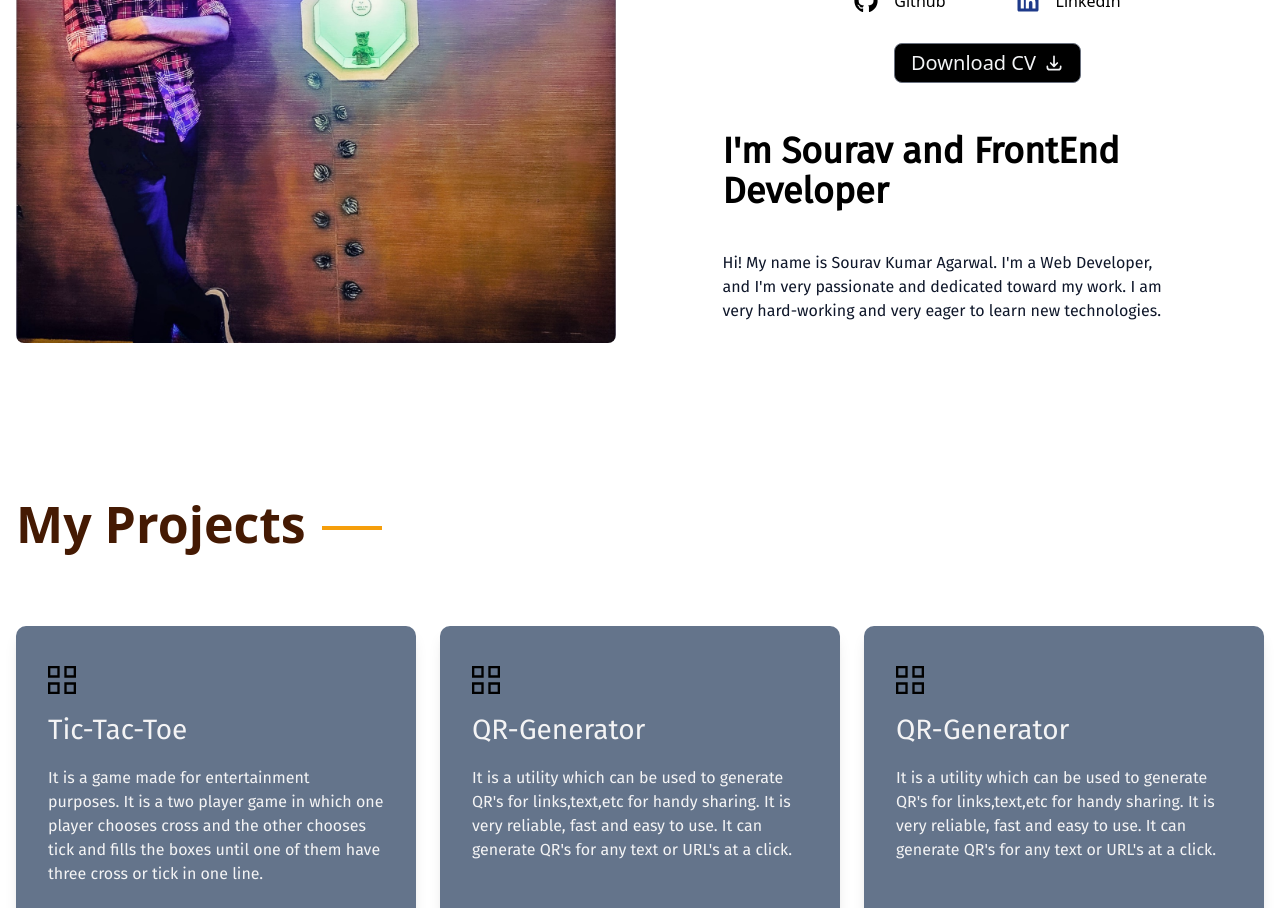
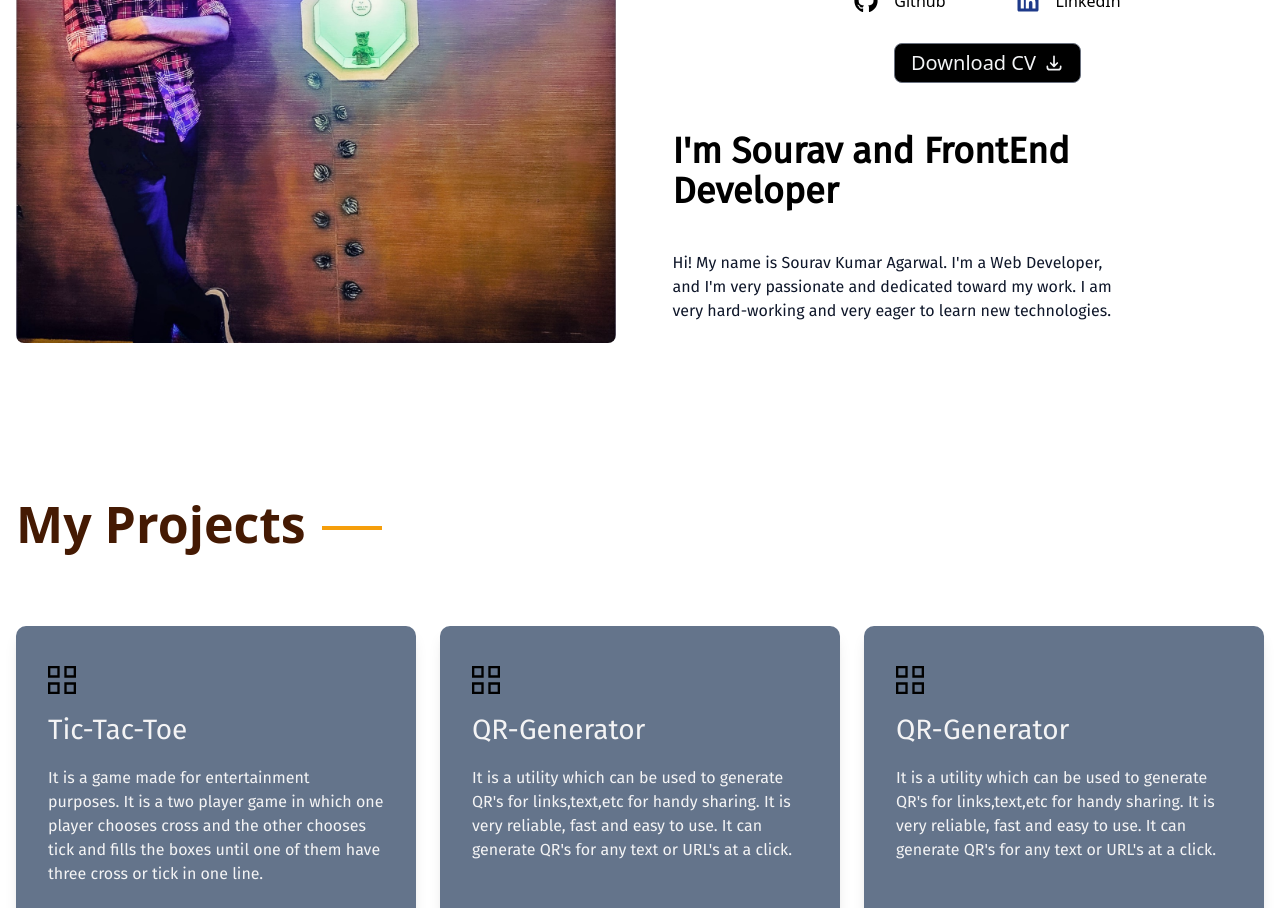
Before and after one commit to SouravKAgarwal/sourav-kr-agarwal, a Next.js app: page / in a window 1280 px wide. Shown: the part 1300-2208 px from the top of the page. Built offline with nearby package versions, Linux system fonts and the light colour scheme.

Commit message:
final fixes

```diff
--- a/pages/about.js
+++ b/pages/about.js
@@ -74,7 +74,7 @@ const About = () => {
                         <Link href='Resume.pdf' download className='btn flex border border-[#6b7280] px-4 py-1 text-[#f3f4f6] rounded-[8px] items-center gap-2 hover:bg-[#d4d4d8] hover:text-black transition duration-200'>Download CV<HiOutlineDownload /></Link>
                     </div>
                 </div>
-                <div className='max-w-[450px] md:mx-[80px]'>
+                <div className='max-w-[450px] md:mx-[30px]'>
                     <h2 className='font-bold mt-12 mb-10'>I'm Sourav and FrontEnd Developer</h2>
                     <p className='text-[#0f172a]'>Hi! My name is Sourav Kumar Agarwal. I'm a Web Developer, and I'm very passionate and dedicated toward my work. I am very hard-working and very eager to learn new technologies.</p>
                 </div>
```
